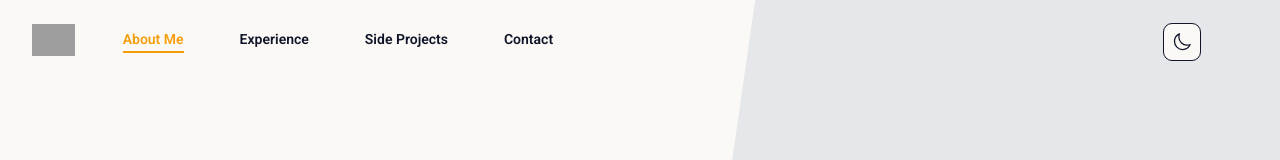
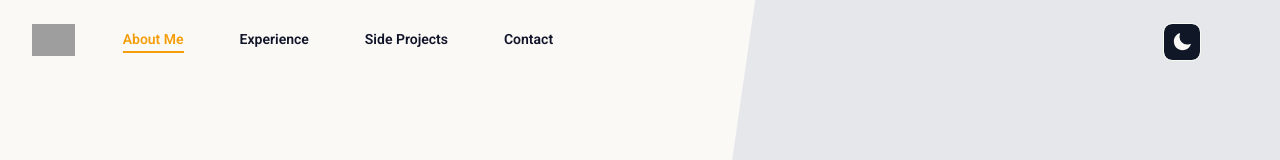
Before and after one commit to puntodamar/personal-website, a Nuxt app: page / in a window 1280 px wide. Shown: the top 160 px of the page. Built offline with nearby package versions, Linux system fonts and the light colour scheme; grey boxes are pictures that could not be loaded.

Commit message:
update: page theme color

```diff
--- a/app/components/PageTheme.vue
+++ b/app/components/PageTheme.vue
@@ -8,14 +8,14 @@
 
 import { useDarkMode } from '@/composables/useDarkMode.js';
 import { useRippleToggle } from '@/composables/useRippleToggle.js';
-import {SunIcon, MoonIcon} from "@heroicons/vue/24/outline";
+import {SunIcon, MoonIcon} from "@heroicons/vue/24/solid";
 const { isDark, toggle } = useDarkMode()
 
 const buttonClasses = computed(() => `float-right rounded-lg p-2 outline-1 ${props.bg} ${props.text}`)
 
 const props = defineProps({
-  bg: {type: String, default: 'bg-bg'},
-  text: {type: String, default: 'text-app'},
+  bg: {type: String, default: 'bg-[#101828] dark:bg-[#FAF9F6]'},
+  text: {type: String, default: 'text-[#FAF9F6] dark:text-[#101828]'},
 })
 
 
```
